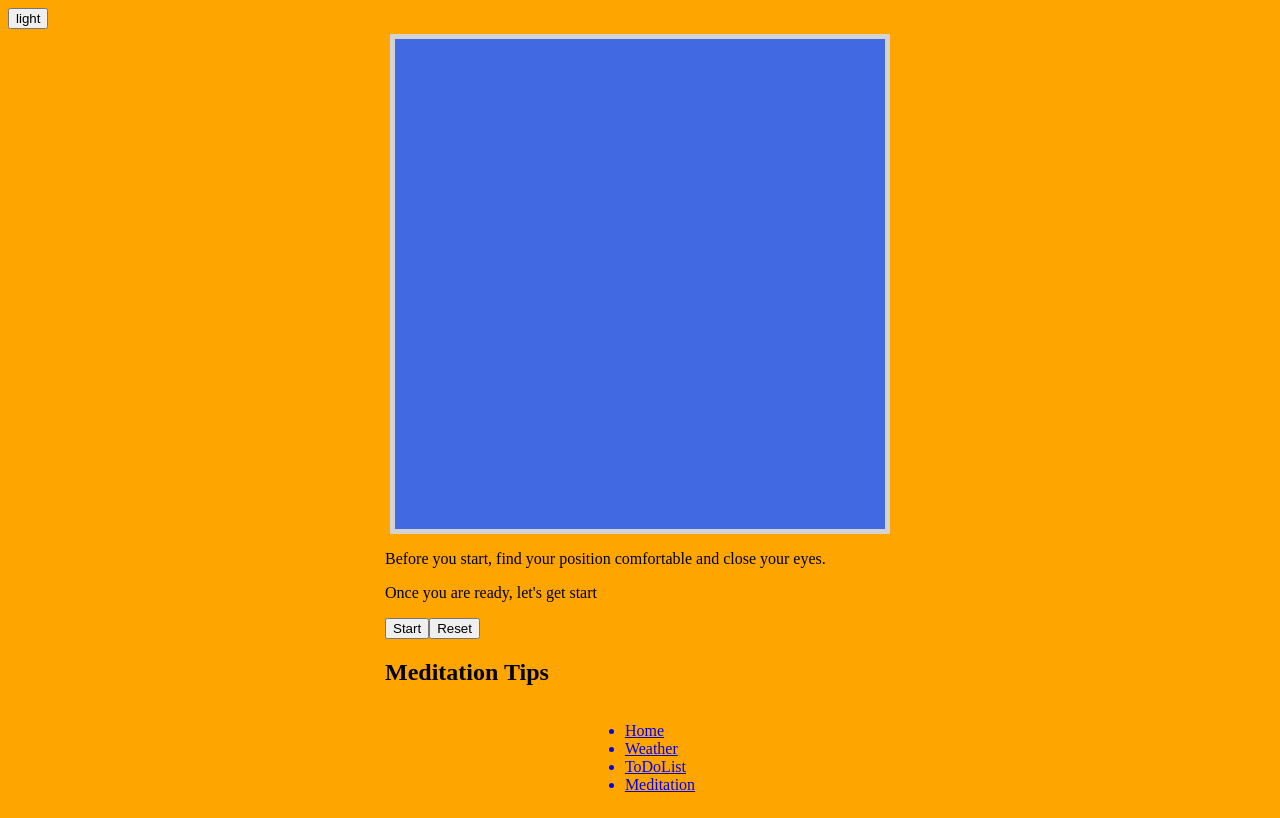
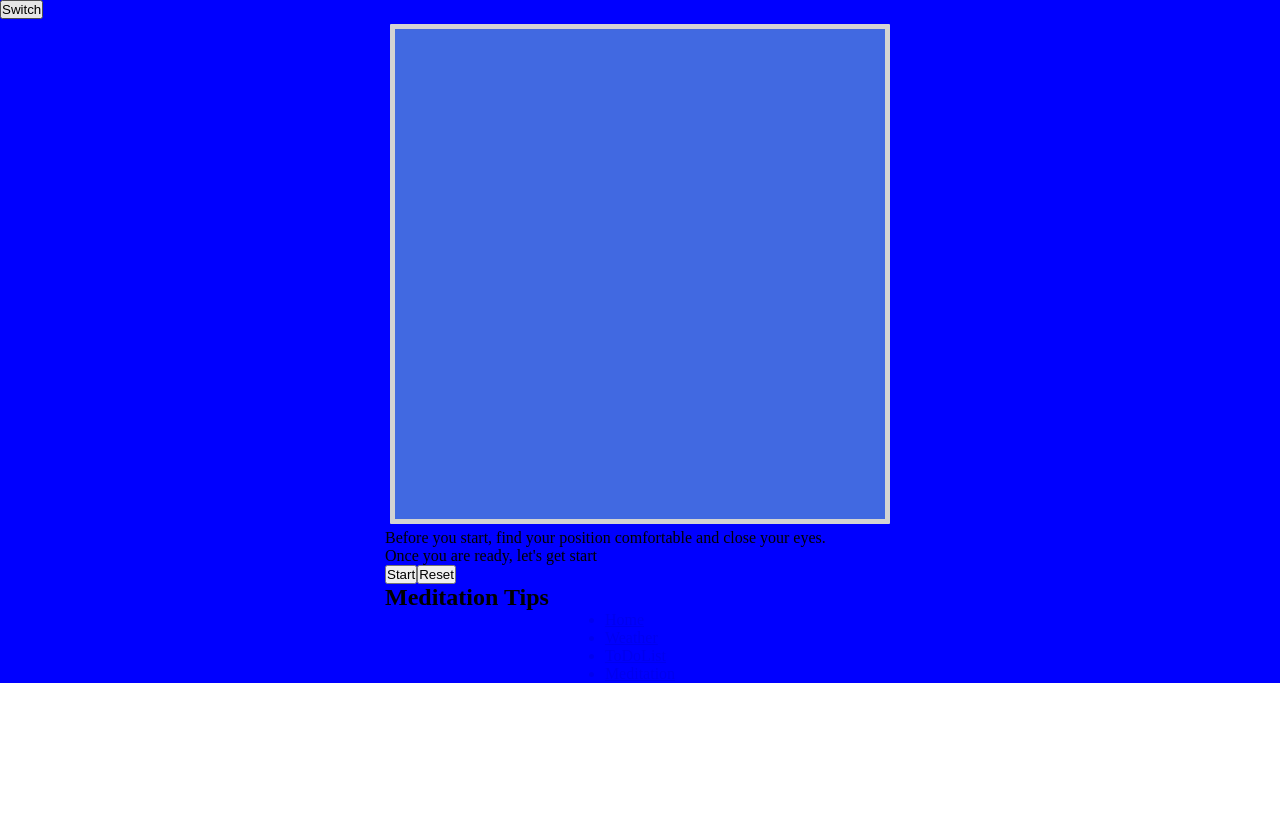
Before and after one commit to Kana-Fujihira/Morning-Routine-React-App, a React (Vite) app in the folder my-react-app/: page /meditation in a window 1280 px wide. Built offline with nearby package versions, Linux system fonts and the light colour scheme.

Commit message:
darkmode and light mode is working

```diff
--- a/my-react-app/src/App.css
+++ b/my-react-app/src/App.css
@@ -1,15 +1,12 @@
 * {
   box-sizing: border-box;
+  padding: 0;
+  margin: 0;
 }
 
-:root {
-  --background-color: orange;
-  --font-color: black;
-}
-
-body {
+body .light {
   min-height: 100vh;
-  background: var(--background-color);
+  background: orange;
 }
 
 .containerAllPage {
@@ -19,3 +16,7 @@ body {
   justify-content: center;
   align-items: center;
 }
+
+body .dark {
+  background: blue;
+}
--- a/my-react-app/src/App.jsx
+++ b/my-react-app/src/App.jsx
@@ -2,12 +2,14 @@ import { Outlet } from "react-router-dom";
 import "./App.css";
 import Header from "../src/component/common_part/Header";
 import Footer from "../src/component/common_part/Footer";
-import { DarkProvider } from "./context/Darkcontext";
+import { useDark, DarkProvider } from "./context/Darkcontext";
 
 function App() {
+  const { dark } = useDark();
+
   return (
     <>
-      <DarkProvider>
+      <div className={dark === false ? "body dark" : "body light"}>
         <div className="headerPart">
           <Header />
         </div>
@@ -19,9 +21,15 @@ function App() {
             <Footer />
           </div>
         </div>
-      </DarkProvider>
+      </div>
     </>
   );
 }
 
-export default App;
+export default function AppWithProvider() {
+  return (
+    <DarkProvider>
+      <App />
+    </DarkProvider>
+  );
+}
--- a/my-react-app/src/component/common_part/Header.jsx
+++ b/my-react-app/src/component/common_part/Header.jsx
@@ -1,12 +1,17 @@
-import { useDarkmode } from "../../context/Darkcontext";
+// import { useContext } from "react";
+// import { DarkContext } from "../../context/Darkcontext";
+import { useDark } from "../../context/Darkcontext";
 
 function Header() {
-  const { darkmode } = useDarkmode();
+  const { dark, setDark } = useDark();
+  function toggleDark() {
+    setDark(!dark);
+  }
 
   return (
     <>
       <div>
-        <button>{darkmode}</button>
+        <button onClick={toggleDark}>Switch</button>
       </div>
     </>
   );
--- a/my-react-app/src/context/Darkcontext.jsx
+++ b/my-react-app/src/context/Darkcontext.jsx
@@ -1,13 +1,12 @@
 import { createContext, useState, useContext } from "react";
 import PropTypes from "prop-types";
-
-const DarkContext = createContext();
+export const DarkContext = createContext();
 
 export function DarkProvider({ children }) {
-  const [darkmode, setDarkmode] = useState("light");
+  const [dark, setDark] = useState(false);
 
   return (
-    <DarkContext.Provider value={{ darkmode, setDarkmode }}>
+    <DarkContext.Provider value={{ dark, setDark }}>
       {children}
     </DarkContext.Provider>
   );
@@ -17,4 +16,4 @@ DarkProvider.propTypes = {
   children: PropTypes.node.isRequired,
 };
 
-export const useDarkmode = () => useContext(DarkContext);
+export const useDark = () => useContext(DarkContext);
```
